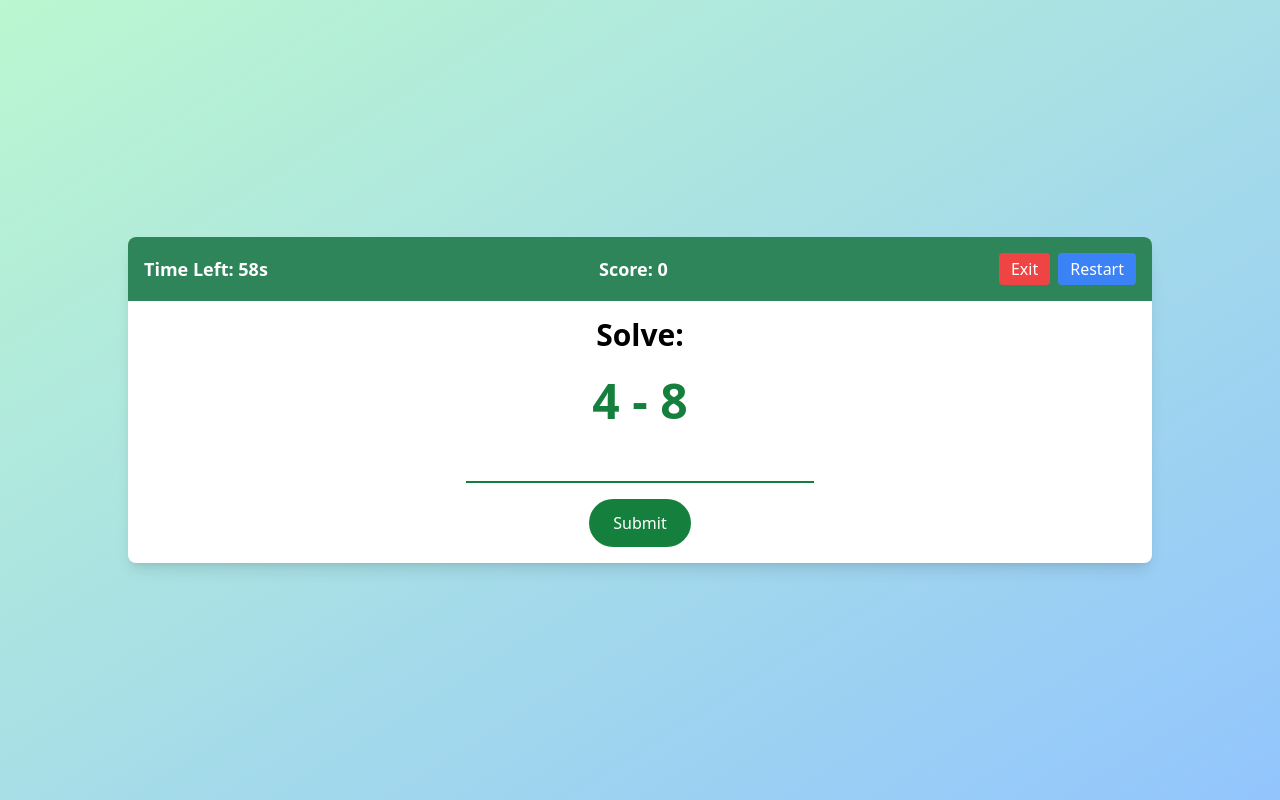
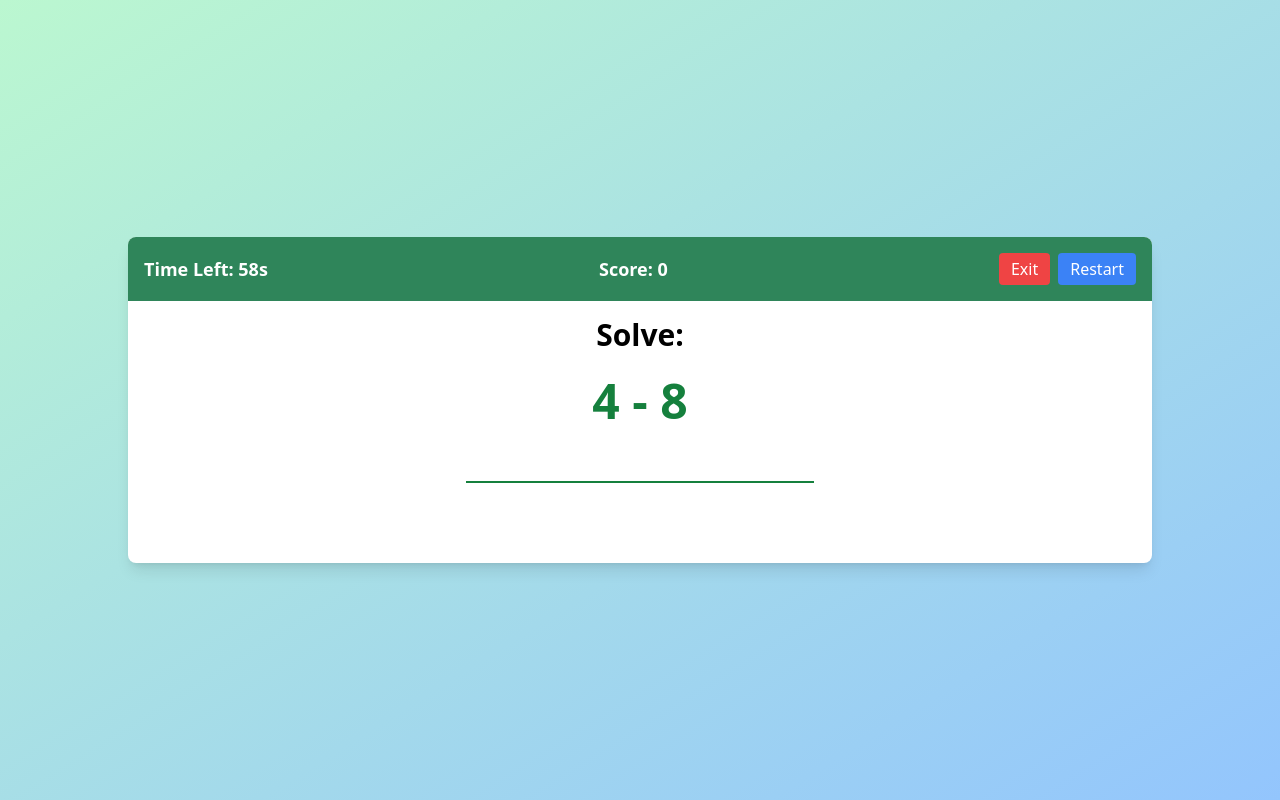
Before and after one commit to neuralsorcerer/mental-math-game, a React (Vite) app: page / in a window 1280 px wide. Both pictures are taken after a click on the button "Start Game". Built offline with nearby package versions, Linux system fonts and the light colour scheme; no server answers.

Commit message:
Update Question.tsx

```diff
--- a/src/components/Question.tsx
+++ b/src/components/Question.tsx
@@ -42,7 +42,7 @@ const Question: React.FC<QuestionProps> = ({
         }}
       />
       <button
-        className="px-6 py-3 text-base bg-green-700 text-white rounded-full hover:bg-green-800 transition"
+        className={`px-6 py-3 text-base ${textColor} text-white rounded-full hover:bg-green-800 transition`}
         onClick={handleSubmitAnswer}
       >
         Submit
```
